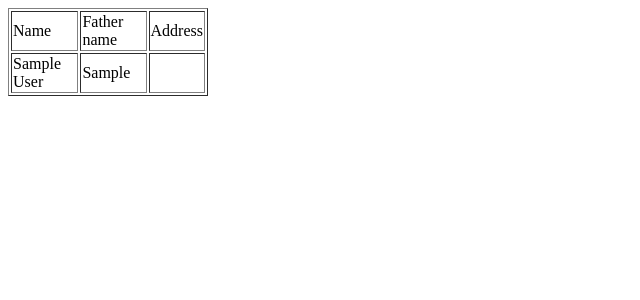
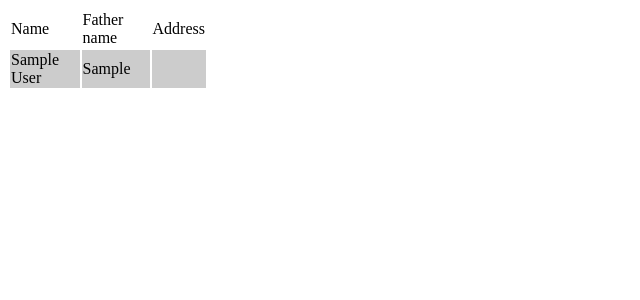
Before and after one commit to pizzasushi/dbtest, a PHP site: page /Select.php in a window 1280 px wide. Shown: the top 300 px of the page, without its empty margins (0-640 px from the left). Run offline with PHP 8.4, Linux system fonts and the light colour scheme; tables that the repository leaves empty or names only in its code hold one stand-in row (values such as "Sample post"); data that the repository does not hold is empty.

Commit message:
Styling commited

```diff
--- a/Select.php
+++ b/Select.php
@@ -3,6 +3,13 @@
 <head>
   <meta http-equiv="Content-Type" content="text/html; charset=utf-8" />
   <title>DB test page</title>
+  <style>
+    .data{
+
+    }
+    .data:nth-child(odd){background-color: #aaa;}
+    .data:nth-child(even){background-color: #ccc;}
+  </style>
 </head>
 <body>
 
@@ -20,7 +27,7 @@
 
   ?>
 
-  <table width="200" border="1">
+  <table width="200" border="0">
     <tr>
       <td>Name</td>
       <td>Father name</td>
@@ -28,7 +35,7 @@
     </tr>
     <?php //... show data
      while( $show	=	mysql_fetch_assoc($rs)){?>
-    <tr>
+    <tr class="data">
       <td><?php echo $show['name'];?></td>
       <td><?php echo $show['fname'];?></td>
       <td><?php echo $show['address	'];?></td>
```
